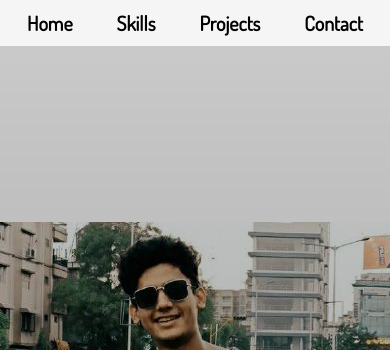
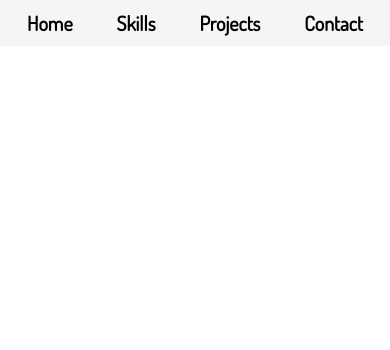
Before and after one commit to ParmarNikhil/nikhil-portfolio, a plain HTML site: page index.html in a window 390 px wide. Shown: the top 350 px of the page. Drawn offline with Linux system fonts and the light colour scheme.

Commit message:
Update style.css

```diff
--- a/style.css
+++ b/style.css
@@ -74,7 +74,6 @@ div.content{
 
 #menulist {
     display: flex;
-    /* flex-direction: column; */
     list-style-type: none;
     gap: 50px;
     padding: 0 20px 0 20px;
@@ -263,10 +262,9 @@ a i{
     }
 
     .banner{
-        background: linear-gradient(rgba(2,2,2,0.2),rgba(0,0,0,0.4)),url("./profile-img.jfif");
         background-repeat: no-repeat;
        background-position-y: center;
-       color: #ffffff;
+       color: black;
     }
 
     .contactus i{
```
